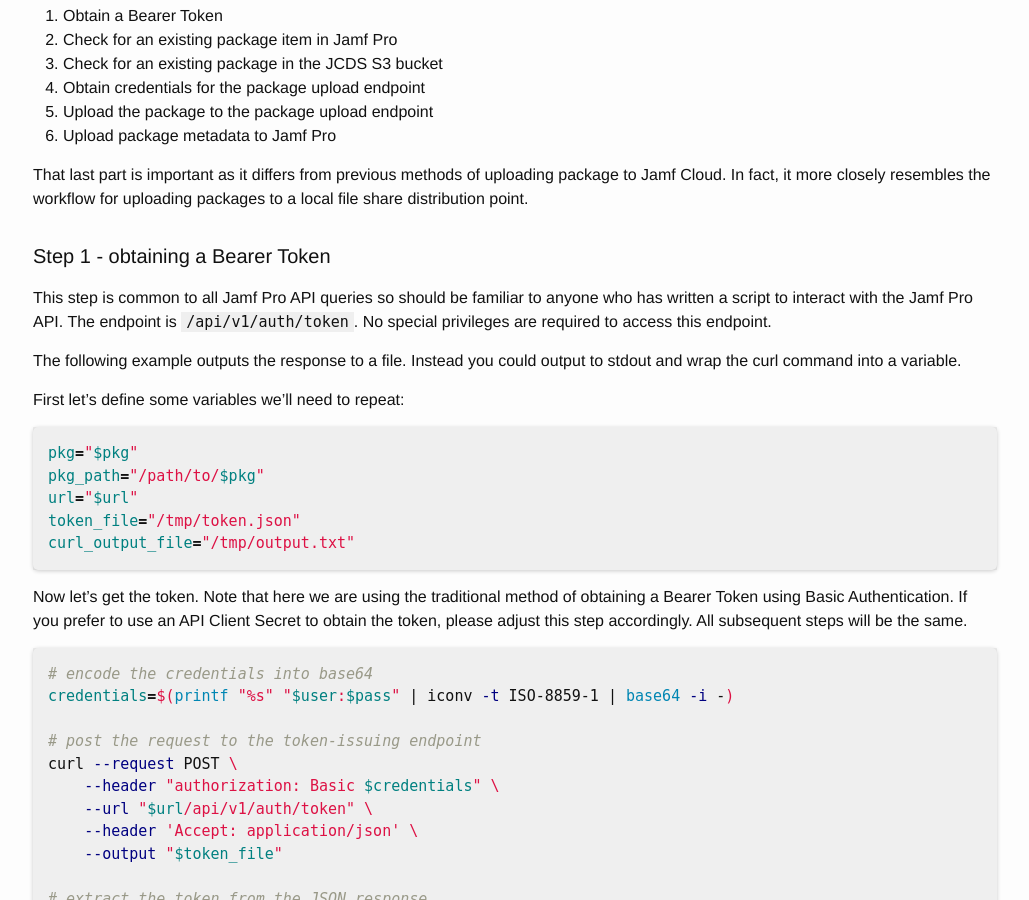
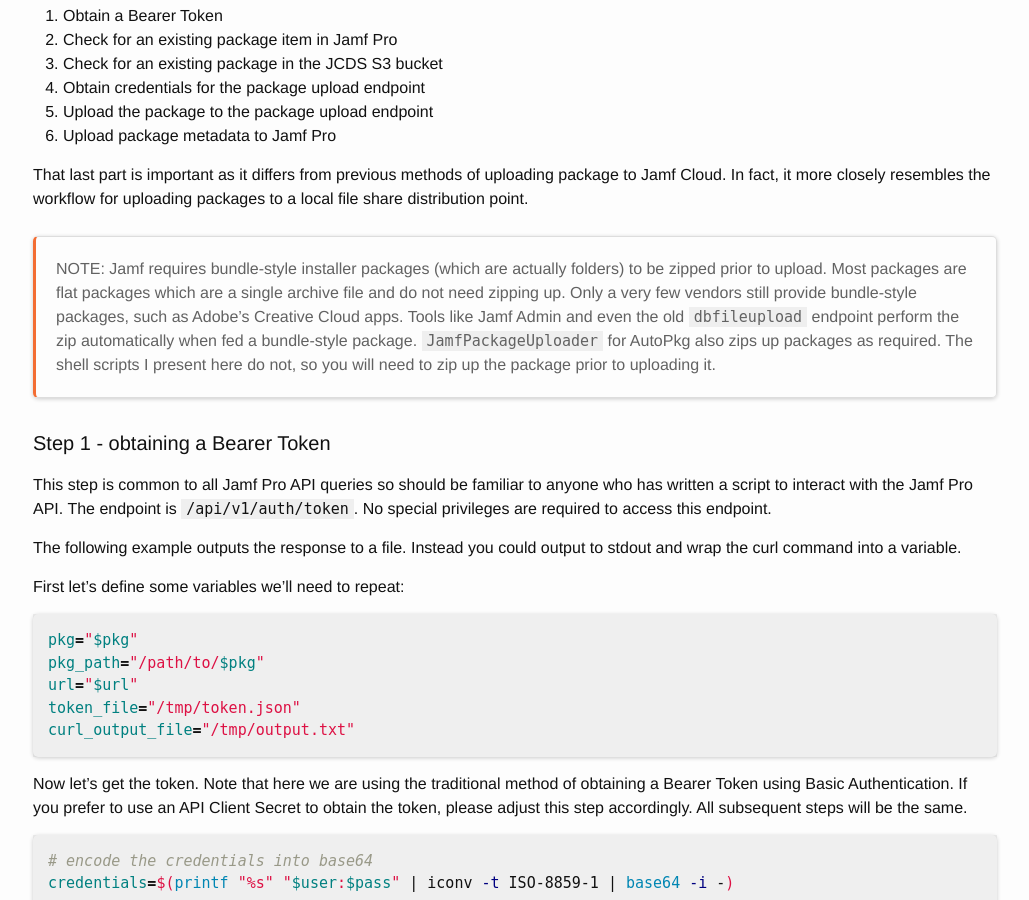
Before and after one commit to grahampugh/grahampugh.github.io, a Jekyll site: the page built from _posts/2023-08-21-introducing-jcds2.md, in a window 1280 px wide and 900 px high, scrolled down 598 px. Shown: the whole window, without its empty margins (125-1154 px from the left). Built offline with Jekyll 4.4.1, drawn with Linux system fonts in a browser that asks for light colours; comment, search, counter and statistics services are not loaded.

Commit message:
Add note about bundle pkgs

```diff
--- a/_posts/2023-08-21-introducing-jcds2.md
+++ b/_posts/2023-08-21-introducing-jcds2.md
@@ -24,6 +24,8 @@
 6. Upload package metadata to Jamf Pro
 
 That last part is important as it differs from previous methods of uploading package to Jamf Cloud. In fact, it more closely resembles the workflow for uploading packages to a local file share distribution point.
+
+> NOTE: Jamf requires bundle-style installer packages (which are actually folders) to be zipped prior to upload. Most packages are flat packages which are a single archive file and do not need zipping up. Only a very few vendors still provide bundle-style packages, such as Adobe's Creative Cloud apps. Tools like Jamf Admin and even the old `dbfileupload` endpoint perform the zip automatically when fed a bundle-style package. `JamfPackageUploader` for AutoPkg also zips up packages as required. The shell scripts I present here do not, so you will need to zip up the package prior to uploading it.
 
 ### Step 1 - obtaining a Bearer Token
 
```
